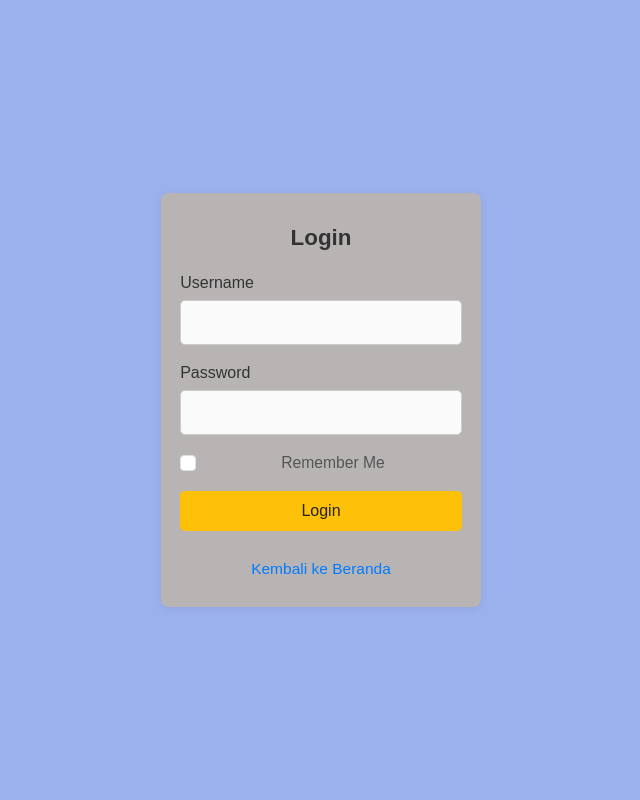
After one commit to aryadfsl/Modul, a PHP site: page /login.php in a window 1280 px wide. The commit adds this page. Shown: the whole page, without its empty margins (319-959 px from the left). Run offline with PHP 8.4, Linux system fonts and the light colour scheme.

Commit message:
Challenge 3

```diff
--- a/css/style.css
+++ b/css/style.css
@@ -29,3 +29,92 @@
     transform: scale(1.03);
     transition: 0.3s;
 }
+
+body.login-page {
+    min-height: 100vh;
+    background: #9bb1ee;
+    display: flex;
+    align-items: center;
+    justify-content: center;
+    font-family: Arial, sans-serif;
+}
+
+.login-container {
+    width: 100vw;
+    min-height: 100vh;
+    display: flex;
+    align-items: center;
+    justify-content: center;
+}
+
+.login-card {
+    background: #b9b4b4;
+    border-radius: 8px;
+    box-shadow: 0 2px 8px rgba(0,0,0,0.07);
+    padding: 2rem 1.2rem 1.2rem 1.2rem;
+    max-width: 320px;
+    width: 100%;
+    margin: 1rem 0;
+    text-align: center;
+}
+.login-card h2 {
+    margin-bottom: 1.2rem;
+    font-weight: 600;
+    color: #333;
+    font-size: 1.4rem;
+}
+.login-card .form-label {
+    font-weight: 400;
+    color: #333;
+    font-size: 1rem;
+    display: block;
+    text-align: left;
+    margin-bottom: 0.3rem;
+}
+.login-card .form-control {
+    border-radius: 5px;
+    border: 1px solid #ccc;
+    padding: 0.6rem 0.9rem;
+    font-size: 1rem;
+    margin-bottom: 1rem;
+    background: #fafafa;
+}
+.login-card .form-control:focus {
+    border-color: #888;
+    box-shadow: none;
+}
+.login-card .btn-warning {
+    background: #ffc107;
+    color: #222;
+    border: none;
+    font-weight: 500;
+    border-radius: 5px;
+    padding: 0.5rem 1.2rem;
+    font-size: 1rem;
+    margin-bottom: 0.5rem;
+    width: 100%;
+    display: block;
+}
+.login-card .btn-warning:hover {
+    background: #e0a800;
+    color: #fff;
+}
+.login-card .btn-link {
+    color: #007bff;
+    text-decoration: none;
+    font-size: 0.97rem;
+    margin-top: 1.2rem;
+    display: block;
+}
+.login-card .btn-link:hover {
+    text-decoration: underline;
+    color: #0056b3;
+}
+.login-card .form-check-label {
+    font-size: 0.98rem;
+    color: #555;
+}
+.login-card .form-check-input:checked {
+    background-color: #ffc107;
+    border-color: #ffc107;
+}
--- /dev/null
+++ b/login.php
@@ -0,0 +1,40 @@
+<?php
+session_start();
+
+if (isset($_SESSION['username'])) {
+    header("Location: index.php");
+    exit();
+}
+?>
+<!DOCTYPE html>
+<html lang="en">
+<head>
+    <meta charset="UTF-8">
+    <title>Login</title>
+    <link href="https://cdn.jsdelivr.net/npm/bootstrap@5.3.0/dist/css/bootstrap.min.css" rel="stylesheet">
+    <link rel="stylesheet" href="css/style.css">
+</head>
+<body class="login-page">
+    <div class="login-container">
+        <div class="login-card">
+            <h2>Login</h2>
+            <form method="POST" action="controller/proces_login.php">
+                <div class="mb-3">
+                    <label class="form-label">Username</label>
+                    <input type="text" name="username" class="form-control" value="<?php echo $_COOKIE['username'] ?? ''; ?>" required />
+                </div>
+                <div class="mb-3">
+                    <label class="form-label">Password</label>
+                    <input type="password" name="password" class="form-control" required />
+                </div>
+                <div class="form-check mb-3">
+                    <input type="checkbox" name="remember" class="form-check-input" id="rememberMe">
+                    <label class="form-check-label" for="rememberMe">Remember Me</label>
+                </div>
+                <button type="submit" class="btn btn-warning">Login</button>
+                <a href="index.php" class="btn btn-link">Kembali ke Beranda</a>
+            </form>
+        </div>
+    </div>
+</body>
+</html>
```
Also changed, not shown: controller/logout.php (added, +10 -0 lines), controller/proces_login.php (added, +31 -0 lines), index.php (renamed from index.html, +13 -0 lines), README.md.
